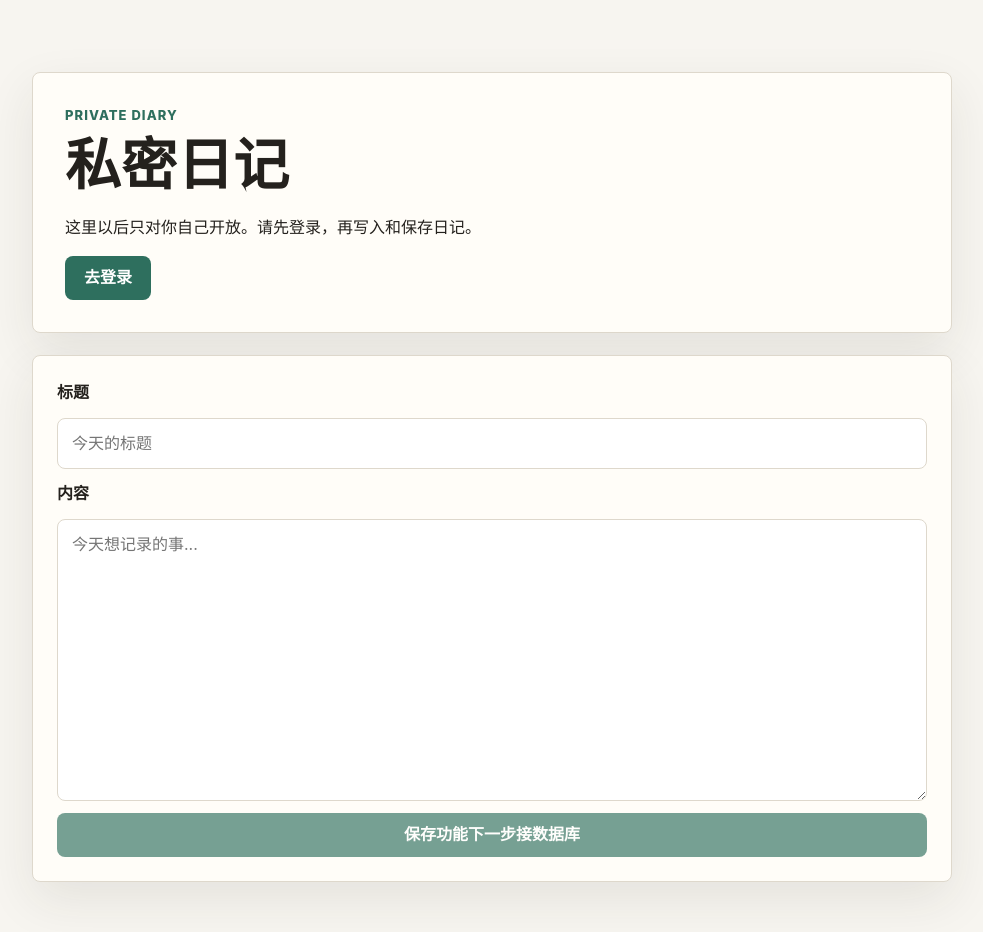
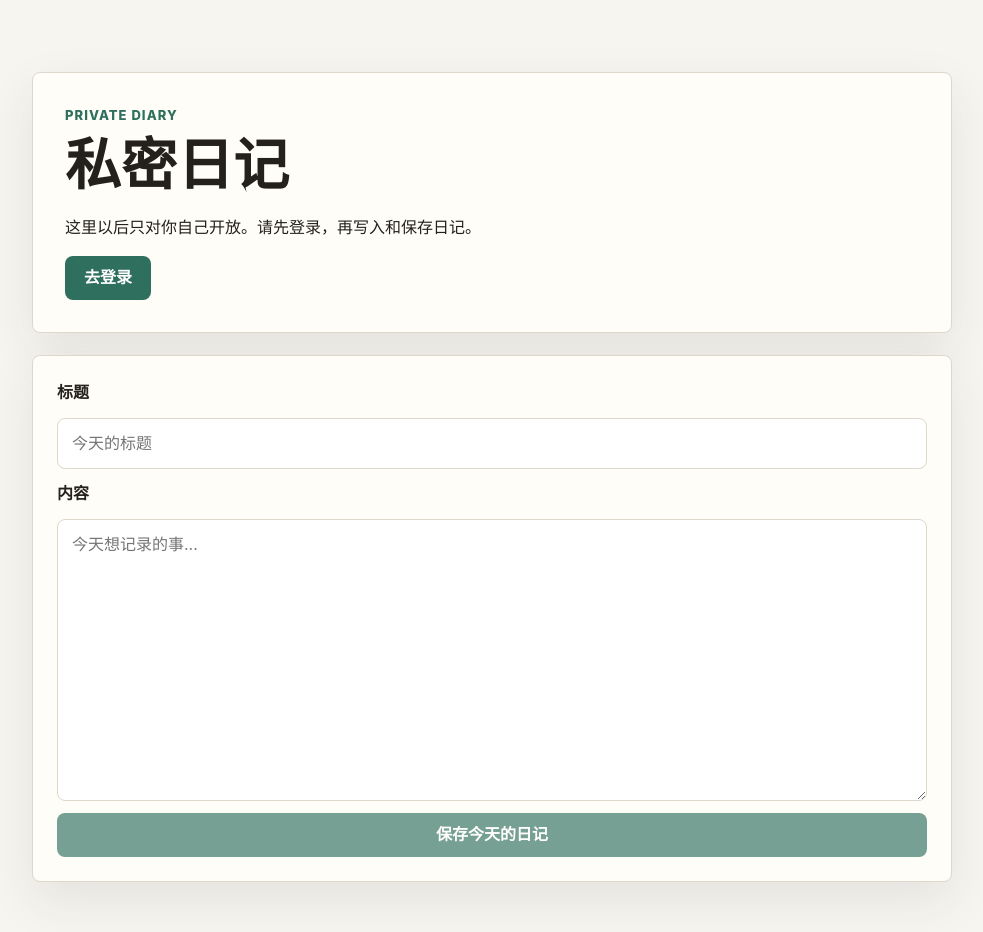
Before and after one commit to hilbertwong2020/personal-site, a Next.js app: page /dashboard/diary in a window 1280 px wide. Shown: the top 932 px of the page, without its empty margins (148-1131 px from the left). Built offline with nearby package versions, Linux system fonts and the light colour scheme; no server answers.

Commit message:
Save private diary entries

```diff
--- a/app/dashboard/diary/page.tsx
+++ b/app/dashboard/diary/page.tsx
@@ -4,9 +4,25 @@ import { useEffect, useState } from "react";
 import type { User } from "@supabase/supabase-js";
 import { supabase } from "@/lib/supabase/client";
 
+type DiaryEntry = {
+  id: string;
+  title: string | null;
+  content: string;
+  entry_date: string;
+};
+
+function todayIsoDate() {
+  return new Date().toISOString().slice(0, 10);
+}
+
 export default function DiaryPage() {
   const [user, setUser] = useState<User | null>(null);
+  const [entry, setEntry] = useState<DiaryEntry | null>(null);
+  const [title, setTitle] = useState("");
+  const [content, setContent] = useState("");
   const [isLoading, setIsLoading] = useState(true);
+  const [isSaving, setIsSaving] = useState(false);
+  const [message, setMessage] = useState("");
 
   useEffect(() => {
     async function loadUser() {
@@ -15,11 +31,82 @@ export default function DiaryPage() {
       } = await supabase.auth.getUser();
 
       setUser(currentUser);
+
+      if (currentUser) {
+        const { data, error } = await supabase
+          .from("diary_entries")
+          .select("id,title,content,entry_date")
+          .eq("owner_id", currentUser.id)
+          .eq("entry_date", todayIsoDate())
+          .maybeSingle();
+
+        if (error) {
+          setMessage(error.message);
+        }
+
+        if (data) {
+          setEntry(data);
+          setTitle(data.title ?? "");
+          setContent(data.content);
+        }
+      }
+
       setIsLoading(false);
     }
 
     loadUser();
   }, []);
+
+  async function saveDiary() {
+    if (!user) {
+      setMessage("请先登录。");
+      return;
+    }
+
+    setIsSaving(true);
+    setMessage("");
+
+    if (entry) {
+      const { data, error } = await supabase
+        .from("diary_entries")
+        .update({ title, content })
+        .eq("id", entry.id)
+        .select("id,title,content,entry_date")
+        .single();
+
+      setIsSaving(false);
+
+      if (error) {
+        setMessage(error.message);
+        return;
+      }
+
+      setEntry(data);
+      setMessage("日记已保存。");
+      return;
+    }
+
+    const { data, error } = await supabase
+      .from("diary_entries")
+      .insert({
+        owner_id: user.id,
+        title,
+        content,
+        entry_date: todayIsoDate(),
+      })
+      .select("id,title,content,entry_date")
+      .single();
+
+    setIsSaving(false);
+
+    if (error) {
+      setMessage(error.message);
+      return;
+    }
+
+    setEntry(data);
+    setMessage("日记已保存。");
+  }
 
   return (
     <main className="dashboard-page">
@@ -40,12 +127,26 @@ export default function DiaryPage() {
 
       <section className="editor-panel">
         <label htmlFor="diary-title">标题</label>
-        <input id="diary-title" placeholder="今天的标题" />
+        <input
+          id="diary-title"
+          value={title}
+          onChange={(event) => setTitle(event.target.value)}
+          placeholder="今天的标题"
+          disabled={!user}
+        />
         <label htmlFor="diary-content">内容</label>
-        <textarea id="diary-content" placeholder="今天想记录的事..." rows={10} />
-        <button className="button primary" type="button" disabled>
-          保存功能下一步接数据库
+        <textarea
+          id="diary-content"
+          value={content}
+          onChange={(event) => setContent(event.target.value)}
+          placeholder="今天想记录的事..."
+          rows={10}
+          disabled={!user}
+        />
+        <button className="button primary" type="button" onClick={saveDiary} disabled={!user || isSaving}>
+          {isSaving ? "保存中..." : "保存今天的日记"}
         </button>
+        {message ? <p className="auth-message">{message}</p> : null}
       </section>
     </main>
   );
```
